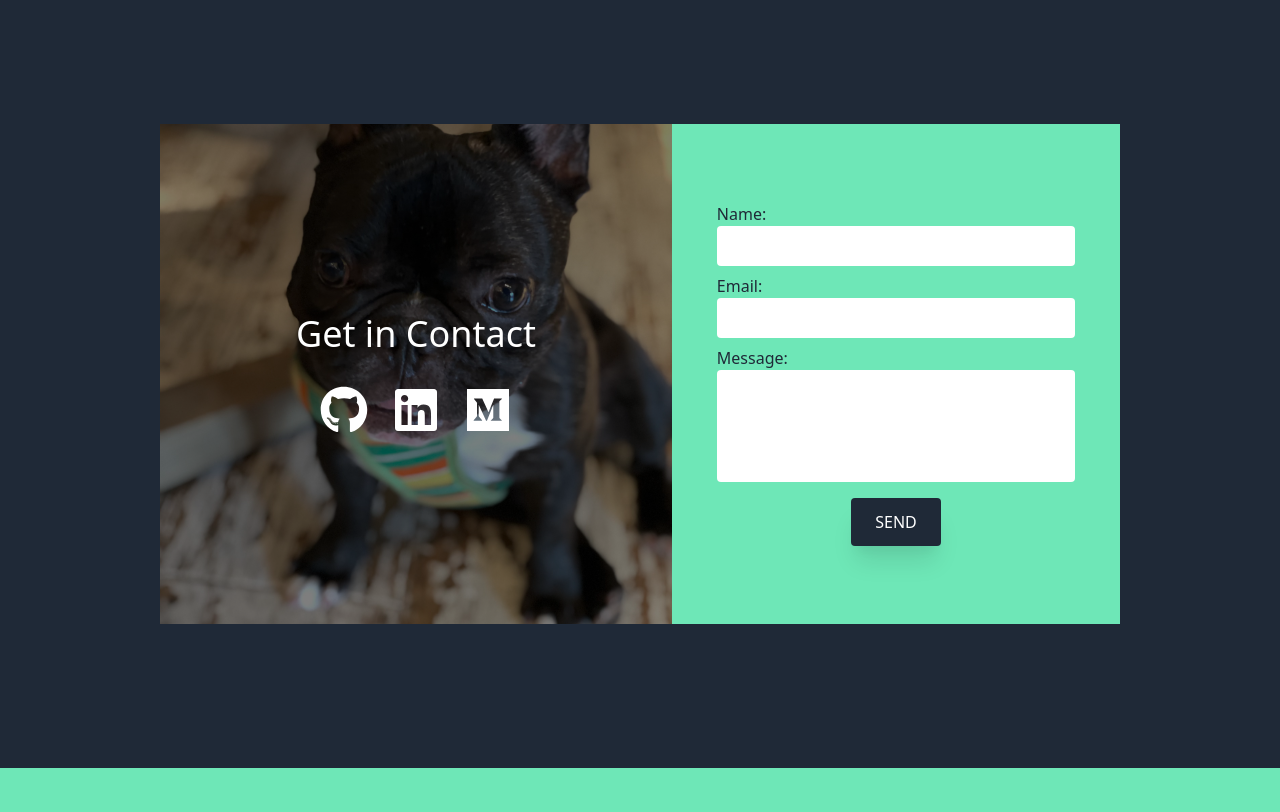
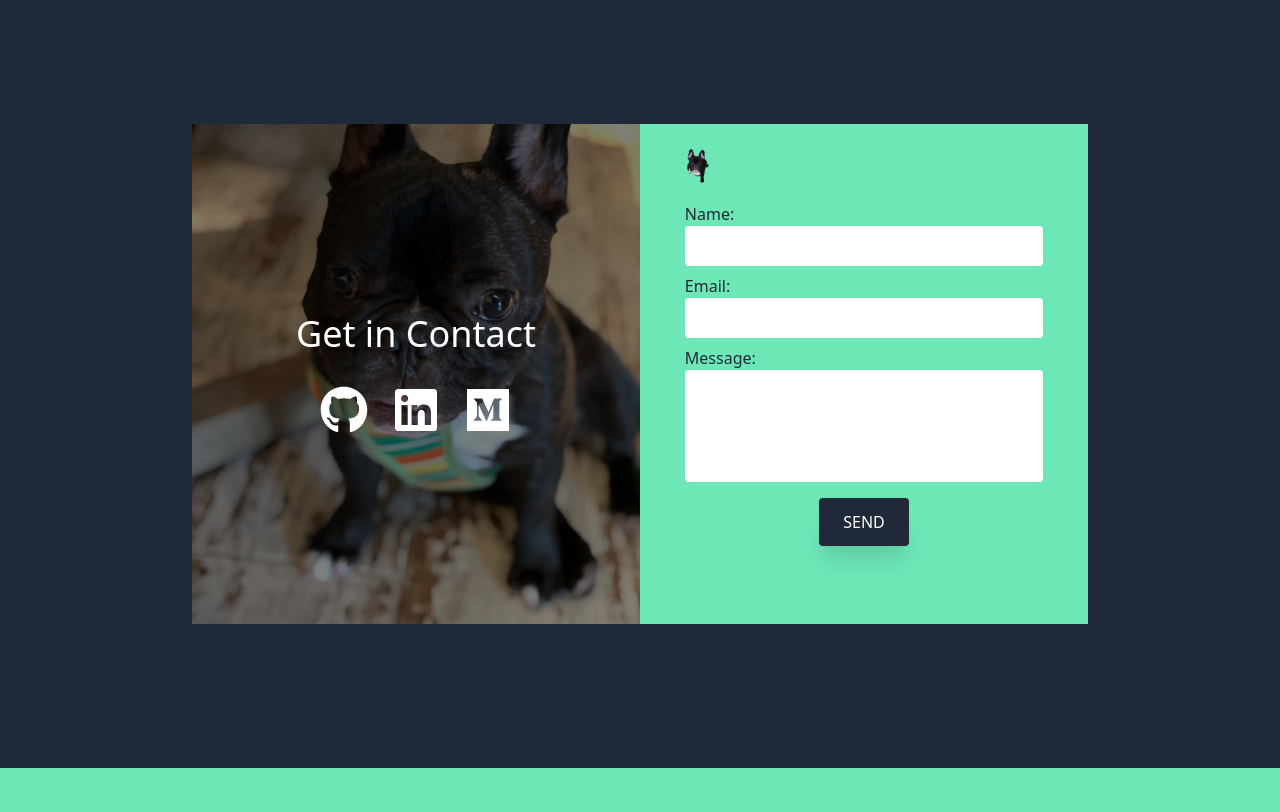
Before and after one commit to chadmuro/chadmuro-portfolio, a Next.js app: page /contact in a window 1280 px wide. Shown: the part 520-1332 px from the top of the page. Built offline with nearby package versions, Linux system fonts and the light colour scheme.

Commit message:
fix background image and add ipu button

```diff
--- a/components/Home/Articles.js
+++ b/components/Home/Articles.js
@@ -4,7 +4,7 @@ import Title from '../Shared/Title';
 const Articles = ({ posts }) => {
 	return (
 		<div className="w-full relative mt-36 pb-20">
-			<section className="w-full h-hero bg-bg-pattern bg-center bg-cover sm:bg-fixed absolute top-0 left-0">
+			<section className="w-full h-hero bg-bg-pattern bg-center bg-cover lg:bg-fixed absolute top-0 left-0">
 				<div className="w-full h-full bg-black opacity-50 absolute top-0 left-0" />
 				<div className="z-10 h-full tracking-wider text-white flex flex-col justify-center items-center relative text-center px-6">
 					<Title title="Recent Articles" home />
--- a/components/Pages/Hero.js
+++ b/components/Pages/Hero.js
@@ -1,7 +1,7 @@
 const Hero = ({ title }) => {
 	return (
 		<>
-			<section className="w-full h-hero bg-hero-pattern bg-center bg-cover sm:bg-fixed absolute top-0 left-0">
+			<section className="w-full h-hero bg-hero-pattern bg-center bg-cover lg:bg-fixed absolute top-0 left-0">
 				<div className="w-full h-full bg-black opacity-50 absolute top-0 left-0" />
 				<h1 className="z-10 uppercase h-full text-5xl sm:text-6xl tracking-wider text-white flex justify-center items-center relative text-center">
 					{title}
--- a/components/Shared/ContactForm.js
+++ b/components/Shared/ContactForm.js
@@ -5,8 +5,8 @@ import Form from './Form';
 const ContactForm = () => {
 	return (
 		<article className="flex flex-col sm:flex-row w-full items-center justify-center">
-			<div className="w-4/5 sm:w-2/5">
-				<div className="w-full h-80 sm:h-hero relative">
+			<div className="w-4/5 max-w-md sm:w-2/5">
+				<div className="h-80 sm:h-hero relative">
 					<Image
 						src="/ipu.jpg"
 						alt="my dog"
--- a/components/Shared/Form.js
+++ b/components/Shared/Form.js
@@ -8,6 +8,7 @@ const Form = ({ home }) => {
 	const [posting, setPosting] = useState(false);
 	const [message, setMessage] = useState(null);
 	const [error, setError] = useState(null);
+	const [ipugram, setIpugram] = useState(false);
 
 	const {
 		reset,
@@ -47,14 +48,24 @@ const Form = ({ home }) => {
 				!home && 'sm:w-2/5'
 			}`}
 		>
-			{/* <a
-				href="https://ipugram.web.app/"
-				target="_blank"
-				rel="noopener noreferrer"
-				className="absolute top-6 transform hover:scale-110 duration-300"
+			<button
+				type="click"
+				onClick={() => setIpugram(!ipugram)}
+				className="absolute top-6 left-6 sm:left-10 transform hover:scale-110 duration-300 focus:outline-none"
 			>
 				<Image src="/ipu-transparent.png" alt="ipu" height={35} width={35} />
-			</a> */}
+			</button>
+			{ipugram && (
+				<a
+					href="https://ipugram.web.app/"
+					target="_blank"
+					rel="noopener noreferrer"
+					className="absolute top-7 left-16 sm:left-20 transform hover:underline"
+				>
+					See more pics of me!
+				</a>
+			)}
+
 			<form
 				className="flex justify-center items-center flex-col w-full h-full"
 				onSubmit={handleSubmit(onSubmit)}
--- a/pages/projects.js
+++ b/pages/projects.js
@@ -19,7 +19,6 @@ export async function getStaticProps() {
 }
 
 const Projects = ({ projects }) => {
-	console.log(projects.results);
 	return (
 		<Container>
 			<Hero title="Projects" />
```
